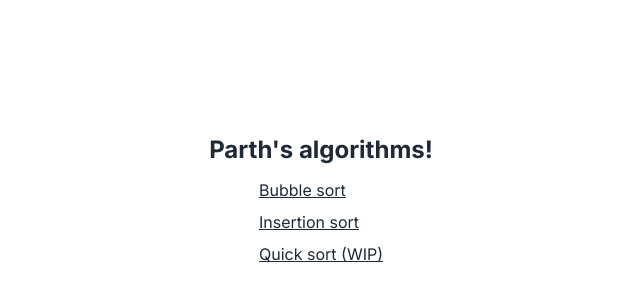
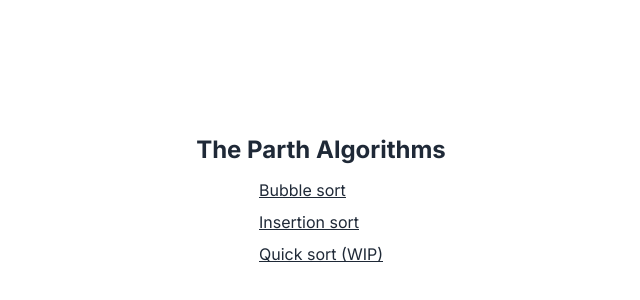
Before and after one commit to fractal-bootcamp/parthagrawal.algorithms, a Next.js app: page /algorithms in a window 1280 px wide. Shown: the part 200-500 px from the top of the page, without its empty margins (319-959 px from the left). Built offline with nearby package versions, Linux system fonts and the light colour scheme.

Commit message:
build fix

```diff
--- a/src/app/algorithms/page.tsx
+++ b/src/app/algorithms/page.tsx
@@ -7,7 +7,7 @@ const Algorithms = () => {
             <div className="h-full w-full flex flex-col gap-3 justify-center items-center">
                 <div className="text-2xl font-bold">
 
-                    Parth's algorithms!
+                    The Parth Algorithms
                 </div>
                 <div className="flex flex-col gap-2 underline text-md  ">
 
```
